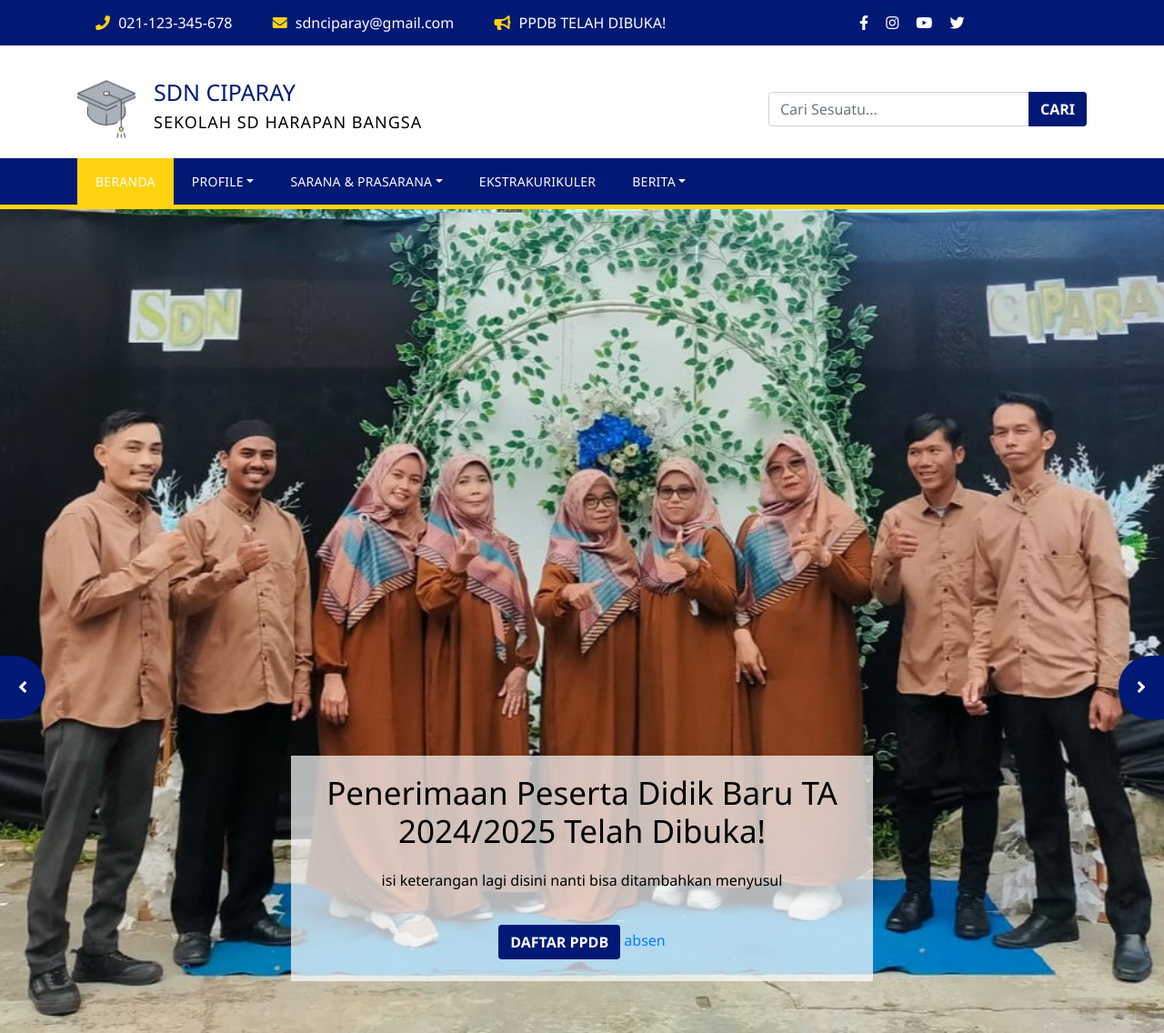
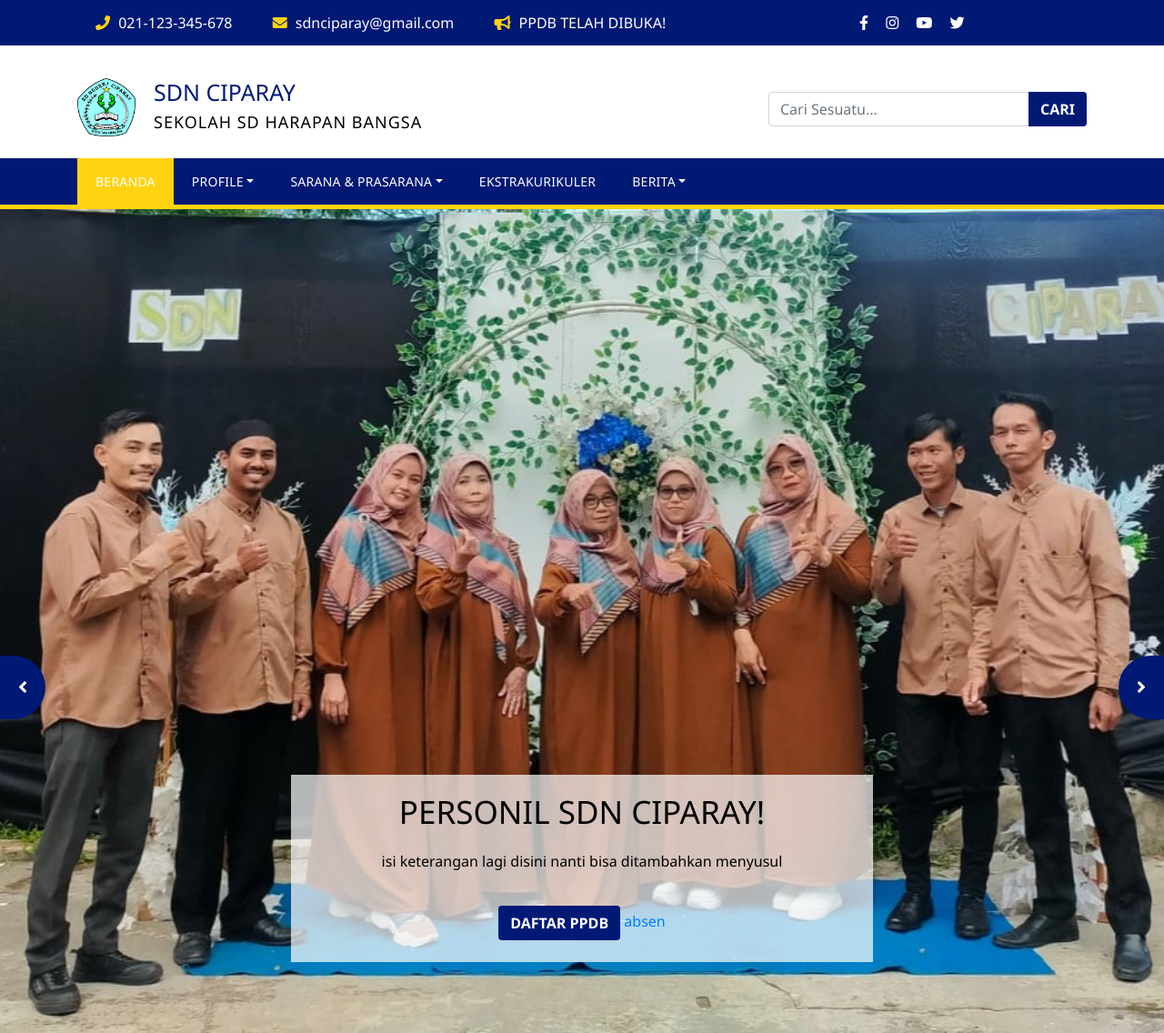
Before and after one commit to ujangyosep1991/SDN-2-CIPARI, a plain HTML site: page index.html in a window 1280 px wide. Shown: the top 1136 px of the page at 91% size. Drawn offline with Linux system fonts and the light colour scheme.

Commit message:
Add files via upload

```diff
--- a/index.html
+++ b/index.html
@@ -40,7 +40,7 @@
             <div class="row">
               <div class="col-md-8">
               <div class="brand">
-                <img src="assets/img/logo-toga.png" alt="">
+                <img src="assets/img/LOGO SDN CIPARAY 123456.png" style="width: 64px; height: 64px;" alt="">
                 <div class="brand-name">
                   <h1>SDN CIPARAY</h1>
                   <h3>SEKOLAH SD HARAPAN BANGSA</h3>
@@ -113,7 +113,7 @@
                 <img src="assets/img/FOTO PERSONAL SDN CIPARAY.jpeg" alt="">
               </div>
               <div class="slider-item-content">
-                  <h2>Penerimaan Peserta Didik Baru TA 2024/2025 Telah Dibuka!</h2>
+                  <h2>PERSONIL SDN CIPARAY!</h2>
                   <p>isi keterangan lagi disini nanti bisa ditambahkan menyusul</p>
                   <button class="btn btn-utama">Daftar PPDB</button>
                   <a href="absen.html">absen</a>
```
Also changed, not shown: assets/img/LOGO SDN CIPARAY 123456.png (added).
